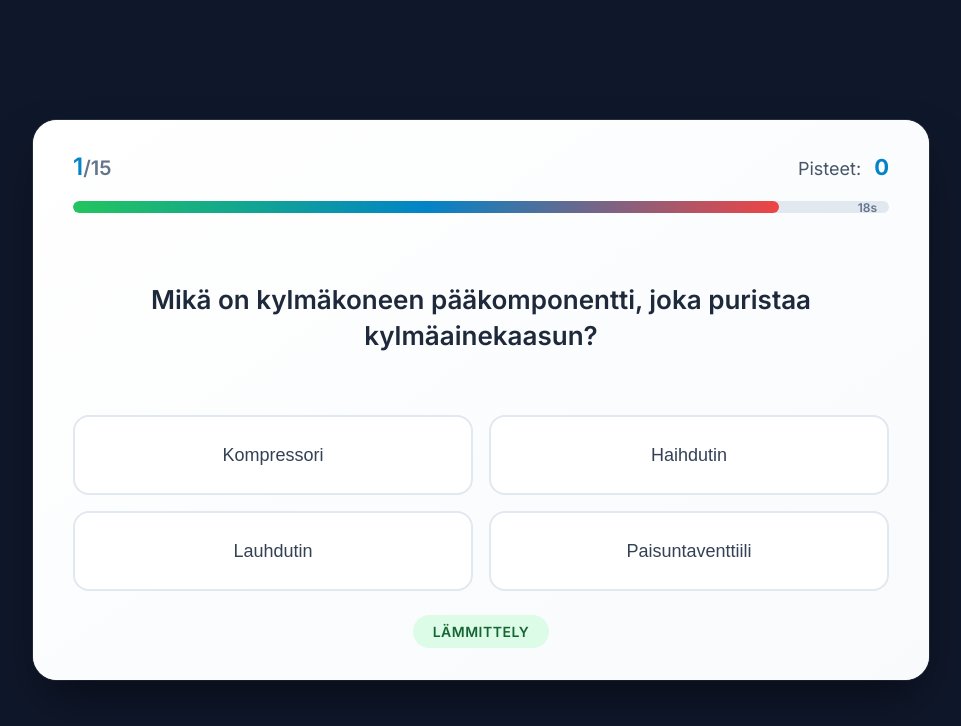
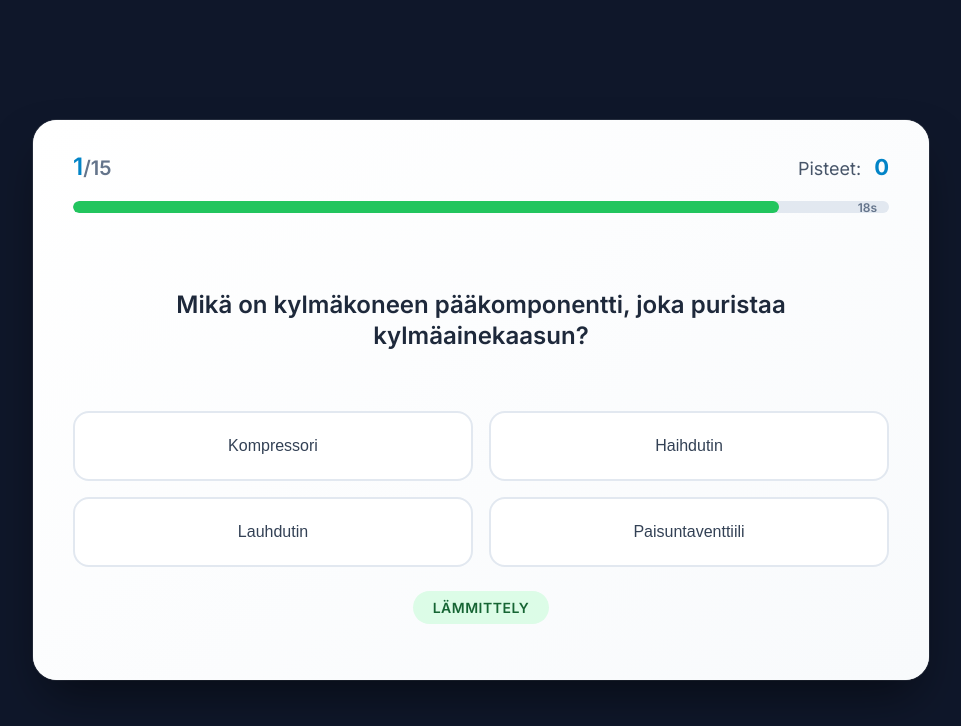
Before and after one commit to LassiHeiskanen/nettipeli, a plain HTML site: page index.html in a window 1280 px wide. Both pictures are taken after a click on the button "ALOITA PELI". Shown: the whole page, without its empty margins (159-1120 px from the left). Drawn offline with nearby package versions, Linux system fonts and the light colour scheme.

Commit message:
Update styles.css

```diff
--- a/styles.css
+++ b/styles.css
@@ -252,14 +252,14 @@ html, body {
 .timer-bar {
     height: 100%;
     width: 100%;
-    background: linear-gradient(90deg, #22c55e 0%, #0284c7 50%, #ef4444 100%);
+    background: #22c55e;
     border-radius: 6px;
     transform-origin: left;
-    transition: width 0.1s linear;
+    transition: width 0.1s linear, background-color 0.3s ease;
 }
 
 .timer-bar.warning {
-    background: linear-gradient(90deg, #f59e0b 0%, #ef4444 100%);
+    background: #f59e0b;
 }
 
 .timer-bar.critical {
@@ -288,16 +288,21 @@ html, body {
     display: flex;
     align-items: center;
     justify-content: center;
-    margin-bottom: 24px;
+    margin-bottom: 16px;
+    min-height: 80px;
+    max-height: 150px;
+    overflow: hidden;
 }
 
 .question-text {
-    font-size: 1.625rem;
+    font-size: 1.5rem;
     font-weight: 600;
     color: #1e293b;
     text-align: center;
-    line-height: 1.4;
+    line-height: 1.3;
     max-width: 100%;
+    word-wrap: break-word;
+    overflow-wrap: break-word;
 }
 
 /* Answers Grid */
@@ -309,8 +314,8 @@ html, body {
 }
 
 .answer-btn {
-    padding: 24px 20px;
-    font-size: 1.125rem;
+    padding: 16px 12px;
+    font-size: 1rem;
     font-weight: 500;
     background-color: #ffffff;
     border: 2px solid #e2e8f0;
@@ -319,11 +324,13 @@ html, body {
     transition: all 0.2s ease;
     text-align: center;
     color: #334155;
-    min-height: 80px;
+    min-height: 70px;
     display: flex;
     align-items: center;
     justify-content: center;
     word-break: break-word;
+    overflow-wrap: break-word;
+    line-height: 1.3;
 }
 
 .answer-btn:hover:not(:disabled) {
@@ -518,7 +525,7 @@ html, body {
 
 .leaderboard-title {
     font-size: 2rem;
-    font-weight: 500;
+    font-weight: 700;
     color: #0284c7;
     text-align: center;
     margin-bottom: 32px;
```
